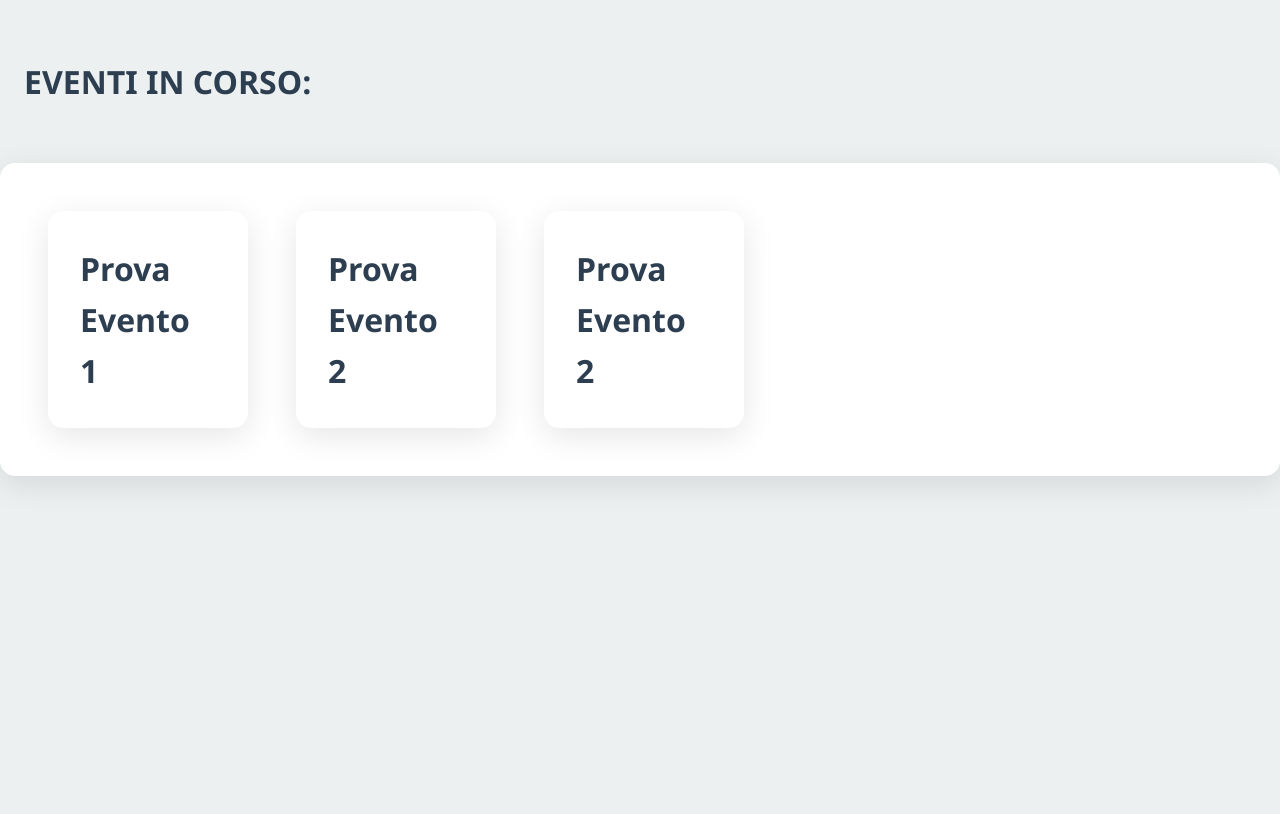
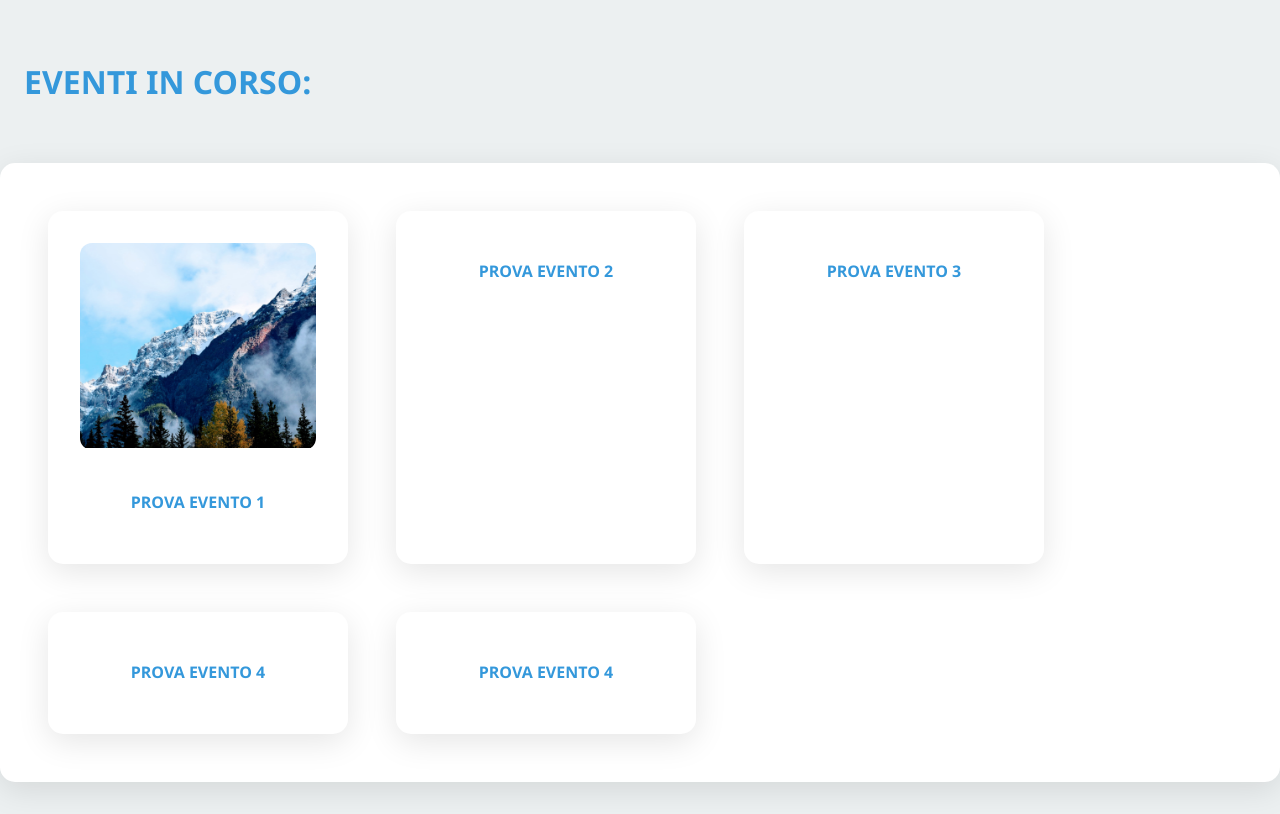
Before and after one commit to ProjetEremo/ProgettoEremo, a PHP site: page /eventiincorso.html in a window 1280 px wide. Shown: the part 72-886 px from the top of the page. Before the commit the page ends 556 px from the top, so only its background shows below. Run offline with PHP 8.4, Linux system fonts and the light colour scheme.

Commit message:
Aggiunta primi mini box dei nuovi eventi e modifica style

```diff
--- a/eremo/src/eventiincorso.html
+++ b/eremo/src/eventiincorso.html
@@ -55,13 +55,25 @@
     <h1 class="titoloeventiincorso">EVENTI IN CORSO:</h1>
     <div class="event-card2">
         <div class="minievent-card">
-            <h1>Prova Evento 1</h1>
+            <div class="minievent-media">
+                <img src="images/meditation.jpg"
+                     alt="Event image"
+                     class="minievent-image"
+                     loading="lazy">
+            </div>
+            <h1 class="titolominievent">PROVA EVENTO 1</h1>
         </div>
         <div class="minievent-card">
-            <h1>Prova Evento 2</h1>
+            <h1 class="titolominievent">PROVA EVENTO 2</h1>
         </div>
         <div class="minievent-card">
-            <h1>Prova Evento 2</h1>
+            <h1 class="titolominievent">PROVA EVENTO 3</h1>
+        </div>
+        <div class="minievent-card">
+            <h1 class="titolominievent">PROVA EVENTO 4</h1>
+        </div>
+        <div class="minievent-card">
+            <h1 class="titolominievent">PROVA EVENTO 4</h1>
         </div>
     </div>
 </body>
--- a/eremo/src/style.css
+++ b/eremo/src/style.css
@@ -521,6 +521,7 @@ header {
   display: flex;
   justify-content: space-between;
   align-items: center;
+  color: var(--secondary);
 }
 
 .minievent-card {
@@ -529,14 +530,47 @@ header {
   box-shadow: 0 8px 32px rgba(0,0,0,0.1);
   margin: 1rem;
   padding: 2rem;
-  max-width: 200px;
+  max-width: 300px;
   flex: 1 1 calc(33.333% - 2rem);
   transition: all 0.3s ease;
   animation: fadeIn 0.6s ease-out;
   display: flex;
+  flex-direction: column;
+  align-items: center; /* Centra gli elementi orizzontalmente */
 }
 
 .minievent-card:hover {
   transform: translateY(-5px);
   box-shadow: 0 12px 40px rgba(0,0,0,0.15);
 }
+
+.titolominievent {
+  font-size: 1rem; /* Dimensione del carattere */
+  font-weight: bold; /* Grassetto */
+  color: var(--secondary);
+  margin: 0.5rem 0; /* Margine superiore e inferiore */
+  padding: 0.5rem; /* Spaziatura interna */
+  text-align: center; /* Allineamento del testo */
+  background-color: transparent; /* Colore di sfondo trasparente */
+  border-radius: 5px; /* Angoli arrotondati */
+  box-shadow: none; /* Nessuna ombreggiatura */
+}
+
+.minievent-media {
+  border-radius: 12px;
+  overflow: hidden;
+  margin-bottom: 1.5rem;
+  transition: transform 0.3s ease;
+}
+
+.minievent-media img {
+  width: 125%;
+  height: 200px;
+  object-fit: cover;
+  transition: transform 0.3s ease;
+  transform: scale(1.05);
+}
+
+.minievent-media:hover img {
+  transform: scale(1.10);
+}
```
